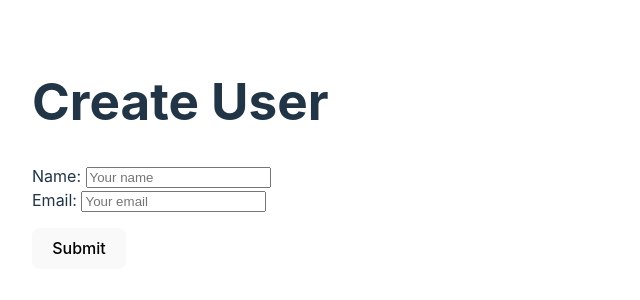
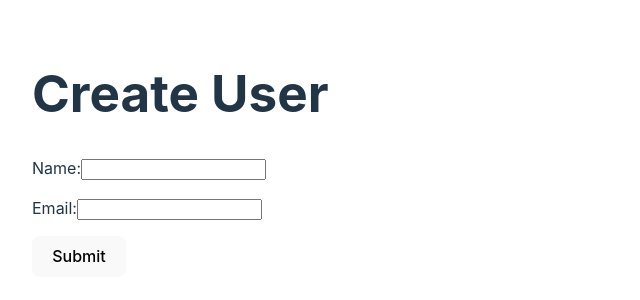
Before and after one commit to AlicinhaDavid/curotec-fullstack, a React (Vite) app in the folder client/: page / in a window 1280 px wide. Shown: the part 246-546 px from the top of the page, without its empty margins (0-640 px from the left). Built offline with nearby package versions, Linux system fonts and the light colour scheme.

Commit message:
feat: applying loading states and error handling

```diff
--- a/client/src/App.tsx
+++ b/client/src/App.tsx
@@ -1,5 +1,6 @@
 import { useForm } from "react-hook-form";
 import axios from "axios";
+import { useState } from "react";
 
 type UserFormData = {
   name: string;
@@ -8,45 +9,52 @@ type UserFormData = {
 
 function App() {
   const { register, handleSubmit, reset } = useForm<UserFormData>();
+  const [loading, setLoading] = useState(false);
+  const [error, setError] = useState<string | null>(null);
+  const [successMessage, setSuccessMessage] = useState<string | null>(null);
 
   const onSubmit = async (data: UserFormData) => {
+    setLoading(true);
+    setError(null);
+    setSuccessMessage(null);
+
     try {
-      const response = await axios.post("http://localhost:3000/users", data, {
-        headers: {
-          "Content-Type": "application/json",
-        },
-      });
-
-      console.log("Response:", response.data);
-      alert("User created successfully!");
+      await axios.post("http://localhost:3000/users", data);
+      setSuccessMessage("User created successfully!");
       reset();
-    } catch (err) {
-      alert("Something went wrong!");
-      console.error(err);
+    } catch (err: unknown) {
+      if (axios.isAxiosError(err)) {
+        setError(err?.response?.data?.message || "API error.");
+      } else {
+        setError("Unexpected error");
+      }
+    } finally {
+      setLoading(false);
     }
   };
 
   return (
-    <div style={{ padding: "2rem" }}>
+    <div style={{ padding: "2rem", maxWidth: "400px" }}>
       <h1>Create User</h1>
+
       <form onSubmit={handleSubmit(onSubmit)}>
-        <div>
-          <label>Name: </label>
-          <input {...register("name")} placeholder="Your name" required />
+        <div style={{ marginBottom: "1rem" }}>
+          <label>Name:</label>
+          <input {...register("name")} required />
         </div>
-        <div>
-          <label>Email: </label>
-          <input
-            {...register("email")}
-            type="email"
-            placeholder="Your email"
-            required
-          />
+        <div style={{ marginBottom: "1rem" }}>
+          <label>Email:</label>
+          <input {...register("email")} type="email" required />
         </div>
-        <button type="submit" style={{ marginTop: "1rem" }}>
-          Submit
+        <button type="submit" disabled={loading}>
+          {loading ? "Submitting..." : "Submit"}
         </button>
       </form>
+
+      {error && <p style={{ color: "red", marginTop: "1rem" }}>{error}</p>}
+      {successMessage && (
+        <p style={{ color: "green", marginTop: "1rem" }}>{successMessage}</p>
+      )}
     </div>
   );
 }
```
